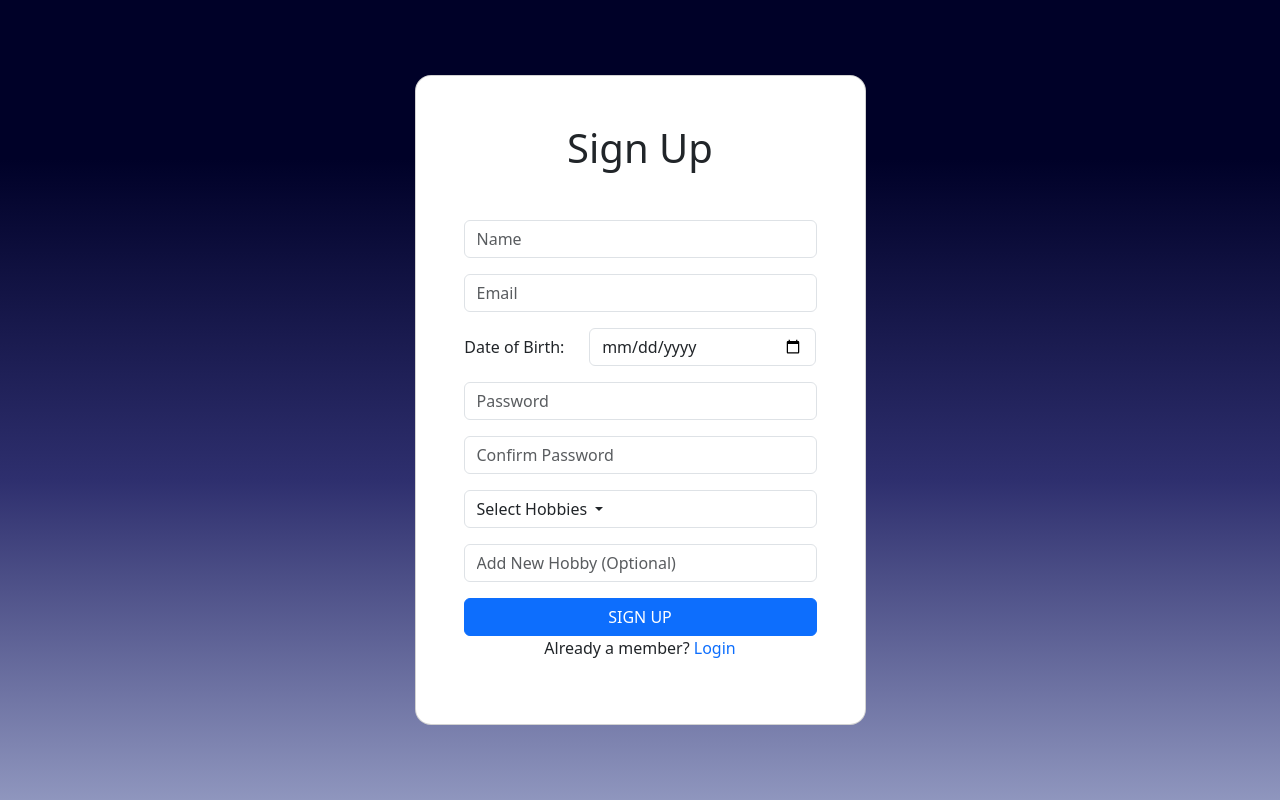
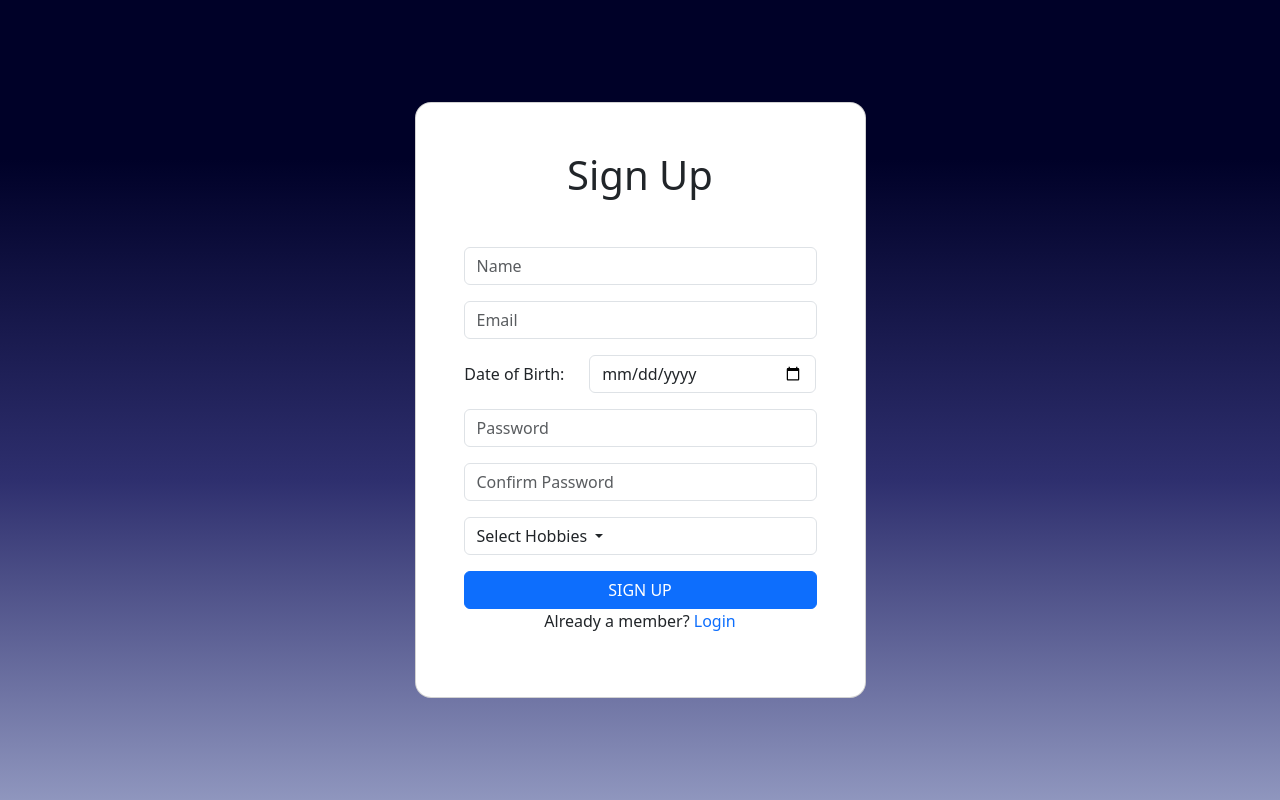
Before and after one commit to rayanbahadur/HobbiesWebApp, a Django app: page /signup/ in a window 1280 px wide. Run offline with Django 3.2, Linux system fonts and the light colour scheme; data that the repository does not hold is empty.

Commit message:
Moved new hobbies to profile page

```diff
--- a/api/templates/api/spa/signup.html
+++ b/api/templates/api/spa/signup.html
@@ -67,7 +67,11 @@
                   </div>
 
                   <div class="mb-3 row align-items-center">
-                    <label for="id_date_of_birth" class="col-sm-4 col-form-label">Date of Birth:</label>
+                    <label
+                      for="id_date_of_birth"
+                      class="col-sm-4 col-form-label"
+                      >Date of Birth:</label
+                    >
                     <div class="col-sm-8">
                       <input
                         type="date"
@@ -121,10 +125,15 @@
                         type="button"
                         id="dropdownMenuButton"
                         data-bs-toggle="dropdown"
-                        aria-expanded="false">
+                        aria-expanded="false"
+                      >
                         Select Hobbies
                       </button>
-                      <ul class="dropdown-menu" aria-labelledby="dropdownMenuButton" style="width: 100%">
+                      <ul
+                        class="dropdown-menu"
+                        aria-labelledby="dropdownMenuButton"
+                        style="width: 100%"
+                      >
                         {% for hobby in form.hobbies.field.queryset %}
                         <li>
                           <div class="form-check ms-3">
@@ -138,7 +147,10 @@
                               checked
                               {% endif %}
                             />
-                            <label class="form-check-label" for="hobby_{{ hobby.id }}">
+                            <label
+                              class="form-check-label"
+                              for="hobby_{{ hobby.id }}"
+                            >
                               {{ hobby.name }}
                             </label>
                           </div>
@@ -155,19 +167,9 @@
                     {% endif %}
                   </div>
 
-                  <div class="mb-3">
-                    <input
-                      type="text"
-                      id="new_hobby"
-                      name="new_hobby"
-                      class="form-control"
-                      placeholder="Add New Hobby (Optional)"
-                    />
-                  </div>
-
-                  <button
-                  type="submit"
-                  class="btn btn-primary w-100">SIGN UP</button>
+                  <button type="submit" class="btn btn-primary w-100">
+                    SIGN UP
+                  </button>
                 </form>
                 <div class="text-center">
                   <p>
@@ -186,6 +188,6 @@
 
 <style>
   .gradient-custom {
-      background: linear-gradient(#000128 20%,#2e2f6e 60%, #8f96be 100%);
+    background: linear-gradient(#000128 20%, #2e2f6e 60%, #8f96be 100%);
   }
 </style>
--- a/api/views.py
+++ b/api/views.py
@@ -21,13 +21,6 @@ def signup_view(request):
         if form.is_valid():
             user = form.save(commit=False)
             user.save()
-
-            new_hobbies = request.POST.get('new_hobby')
-            if new_hobbies:
-                hobby_names = [hobby.strip() for hobby in new_hobbies.split(',')]
-                for hobby_name in hobby_names:
-                    hobby, created = Hobby.objects.get_or_create(name=hobby_name)
-                    user.hobbies.add(hobby)
 
             existing_hobbies = form.cleaned_data.get('hobbies', [])
             user.hobbies.add(*existing_hobbies)  # Combine both new and selected hobbies
@@ -58,7 +51,6 @@ def logout_view(request):
     return redirect('login')
 
 @login_required
-@require_http_methods(["GET", "POST"])
 def profile_view(request: HttpRequest) -> HttpResponse:
     user = request.user
     if request.method == "POST":
@@ -72,6 +64,14 @@ def profile_view(request: HttpRequest) -> HttpResponse:
         else:
             data.setlist('hobbies', list(user.hobbies.values_list('id', flat=True)))
 
+        new_hobby = request.POST.get('new_hobby')
+        if new_hobby:
+            hobby_names = [hobby.strip().capitalize() for hobby in new_hobby.split(',')]
+            for hobby_name in hobby_names:
+                hobby, created = Hobby.objects.get_or_create(name=hobby_name)
+                user.hobbies.add(hobby)
+                data.appendlist('hobbies', hobby.id)
+
         form = UserChangeForm(data, instance=user)
         password_form = CustomPasswordChangeForm(data)
 
@@ -80,6 +80,10 @@ def profile_view(request: HttpRequest) -> HttpResponse:
             if data.get('new_password1'):
                 password_form.save(user)
                 update_session_auth_hash(request, user)  # Re-authenticate the user
+
+            existing_hobbies = form.cleaned_data.get('hobbies', [])
+            user.hobbies.add(*existing_hobbies)  # Combine both new and selected hobbies
+
             return JsonResponse({"status": "success"})
         else:
             errors = form.errors.copy()
```
Also changed, not shown: frontend/src/pages/ProfilePage.vue (+86 -35 lines). Lines whose indentation alone changed are shown as unchanged.
